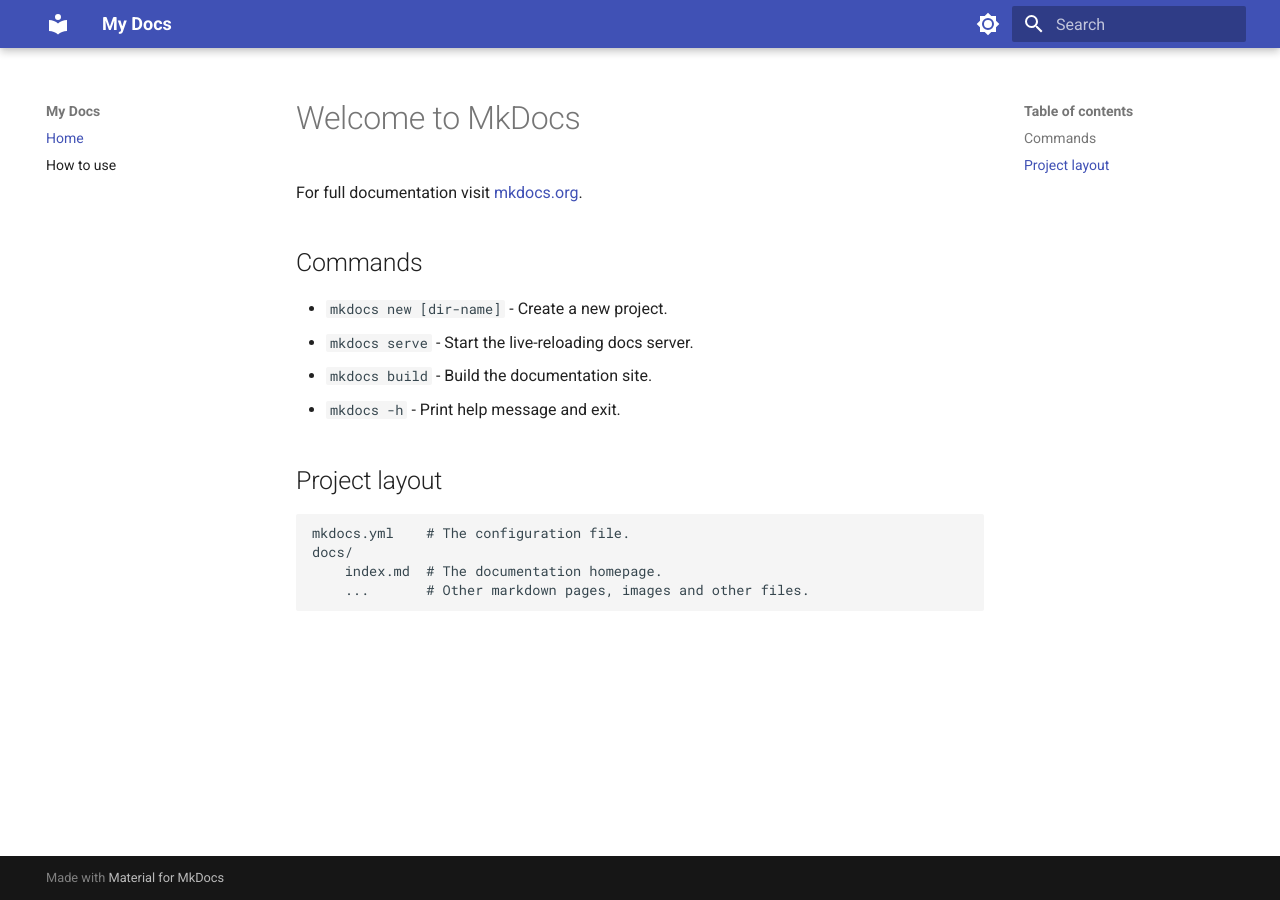
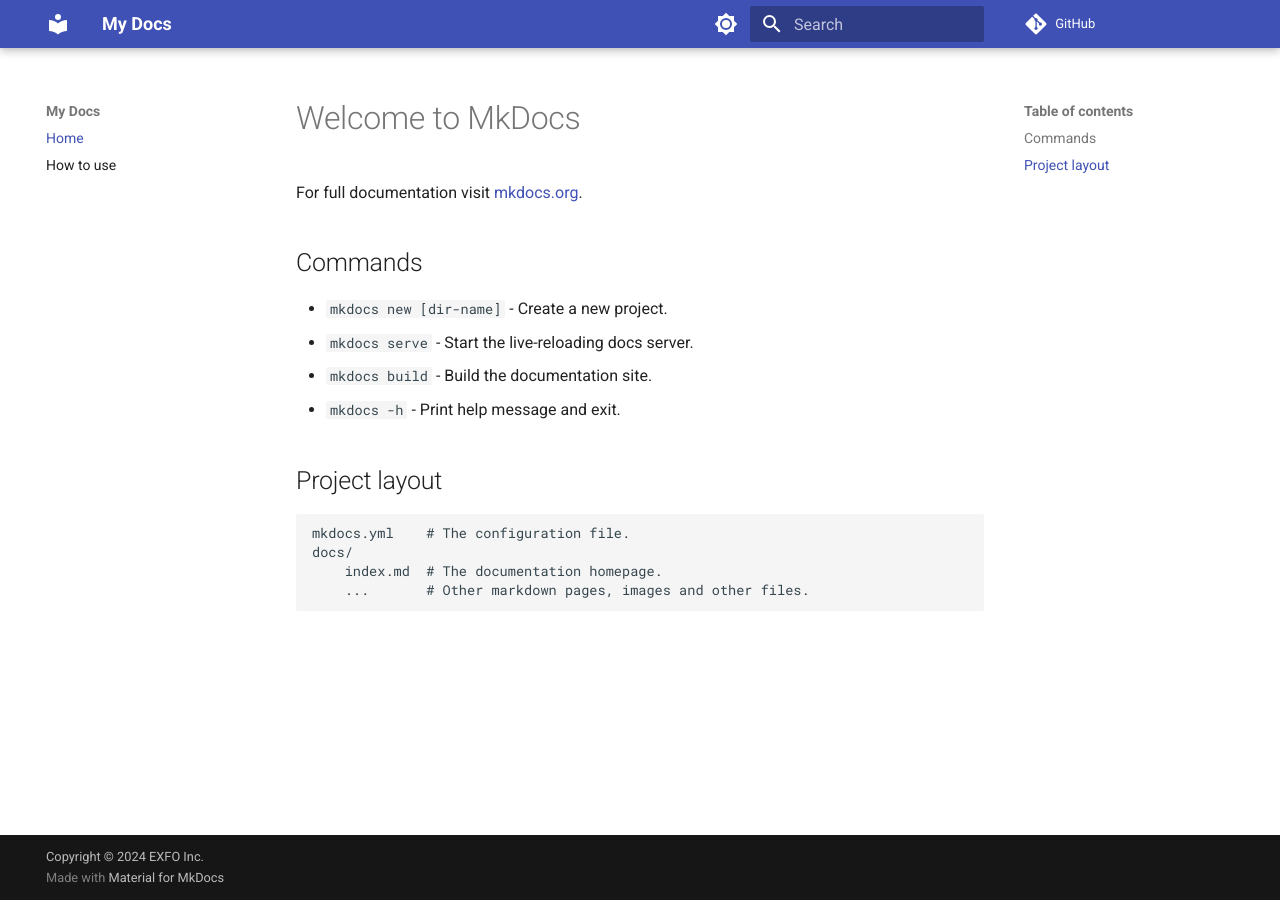
Before and after one commit to EXFO-JMG/mkdocs-test, an MkDocs documentation site: the page built from docs/index.md, in a window 1280 px wide. Built offline with MkDocs 1.6.1 and Material for MkDocs 9.7.7, drawn with Linux system fonts in a browser that asks for light colours; comment, search, counter and statistics services are not loaded; the version menu is left out.

Commit message:
fix: Add repo_url

```diff
--- a/mkdocs.yml
+++ b/mkdocs.yml
@@ -1,4 +1,6 @@
 site_name: My Docs
+repo_url: https://github.com/EXFO-JMG/mkdocs-test
+copyright: Copyright &copy; 2024 EXFO Inc.
 
 theme:
   name: material
```
